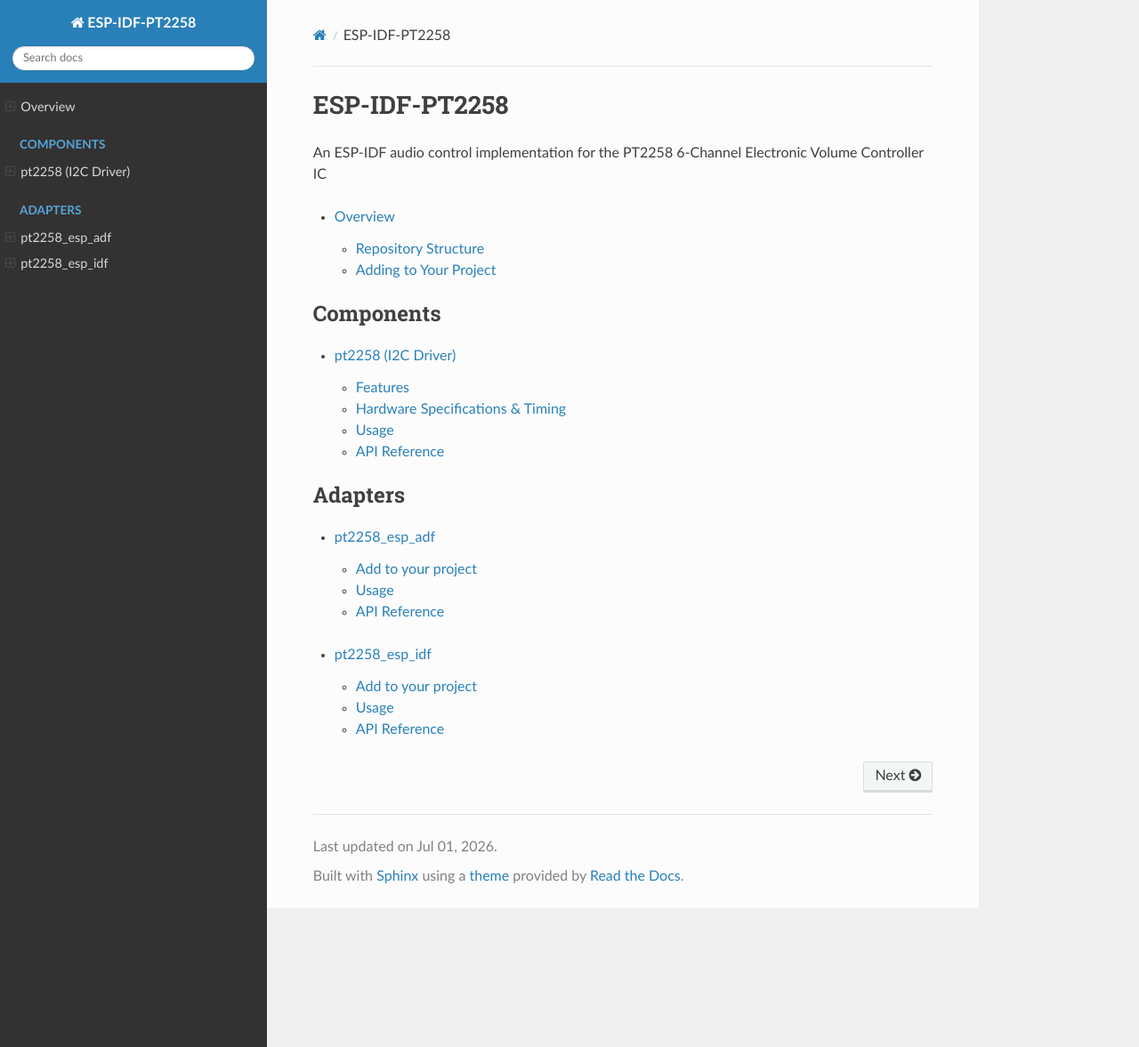
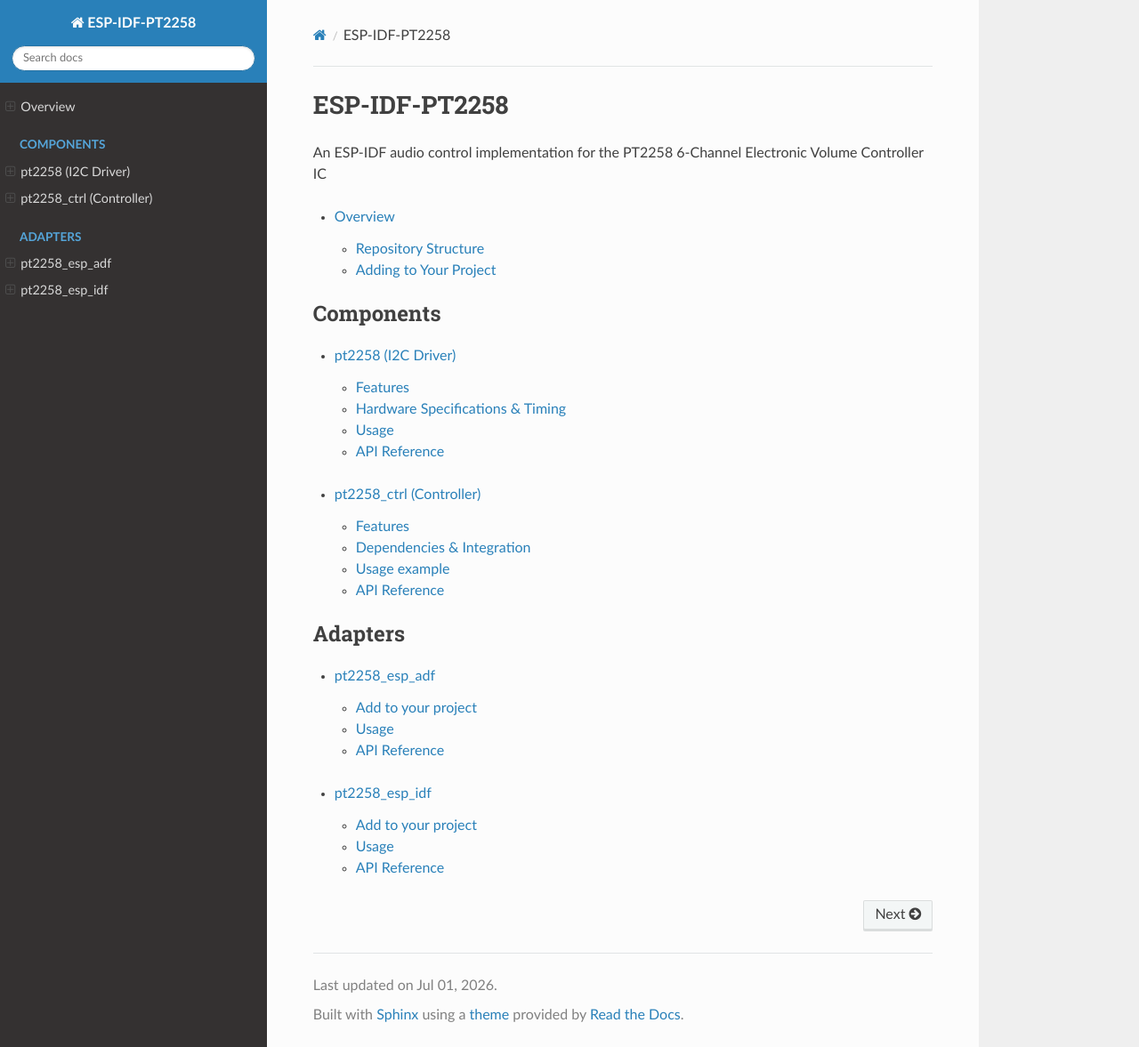
Before and after one commit to romr/esp-idf-pt2258, a Sphinx documentation site: the page built from docs/index.md, in a window 1280 px wide and 1177 px high. Shown: the whole window at 89% size. Built offline with Sphinx 7.4.7 and the Read the Docs theme 3.1.0, drawn with Linux system fonts in a browser that asks for light colours.

Commit message:
docs: add documentation for pt2258_ctrl component
- Create docs/pages/pt2258_ctrl.md
- Update README.md and Doxyfile to include pt2258_ctrl
- Update index.md toctree

````diff
--- a/docs/index.md
+++ b/docs/index.md
@@ -18,6 +18,11 @@
 ```
 
 ```{toctree}
+:maxdepth: 2
+pages/pt2258_ctrl
+```
+
+```{toctree}
 :caption: Adapters
 :maxdepth: 2
 pt2258_esp_adf<pages/pt2258_esp_adf>
--- /dev/null
+++ b/docs/pages/pt2258_ctrl.md
@@ -0,0 +1,9 @@
+# pt2258_ctrl (Controller)
+
+```{include} ../../pt2258_ctrl/README.md
+   :start-line: 4
+```
+## API Reference
+```{doxygenfile} pt2258_ctrl.h
+   :project: pt2258_docs
+```
````
Also changed, not shown: README.md (+6 -0 lines), 1 other file.
